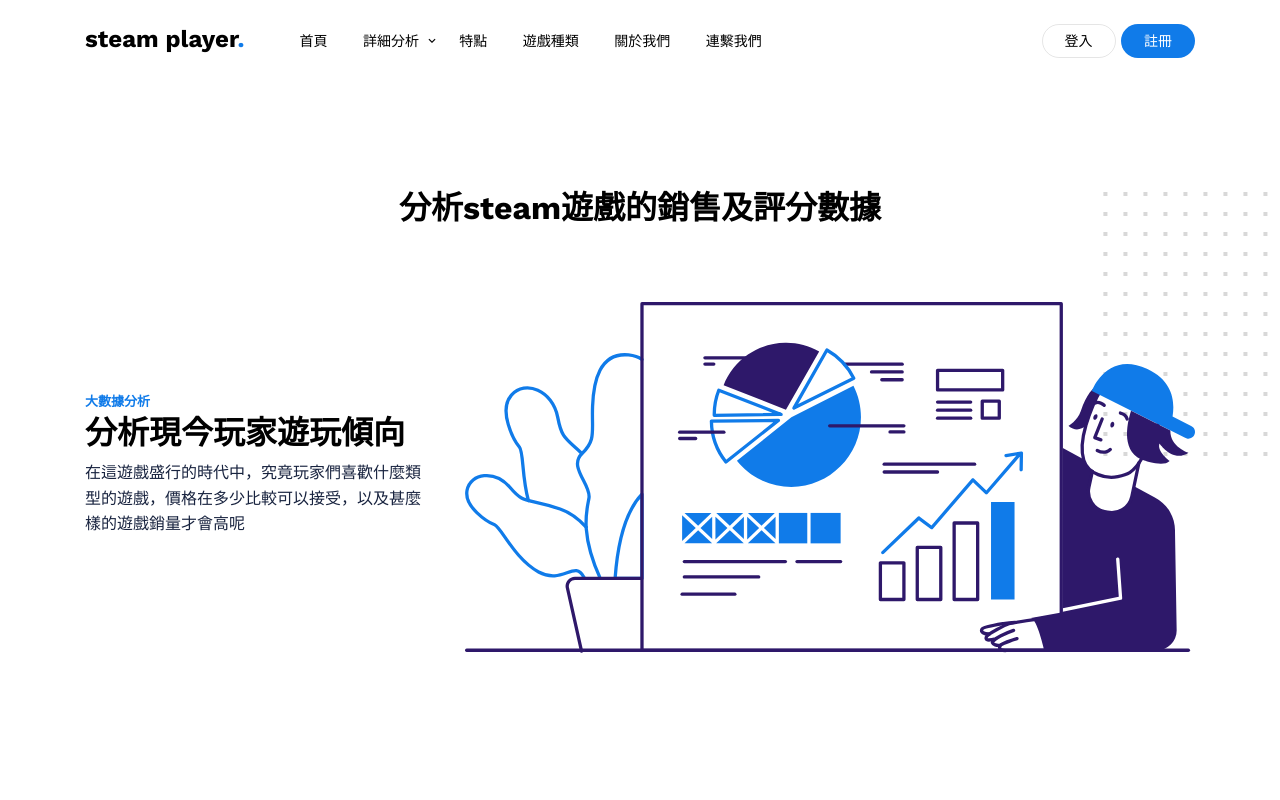
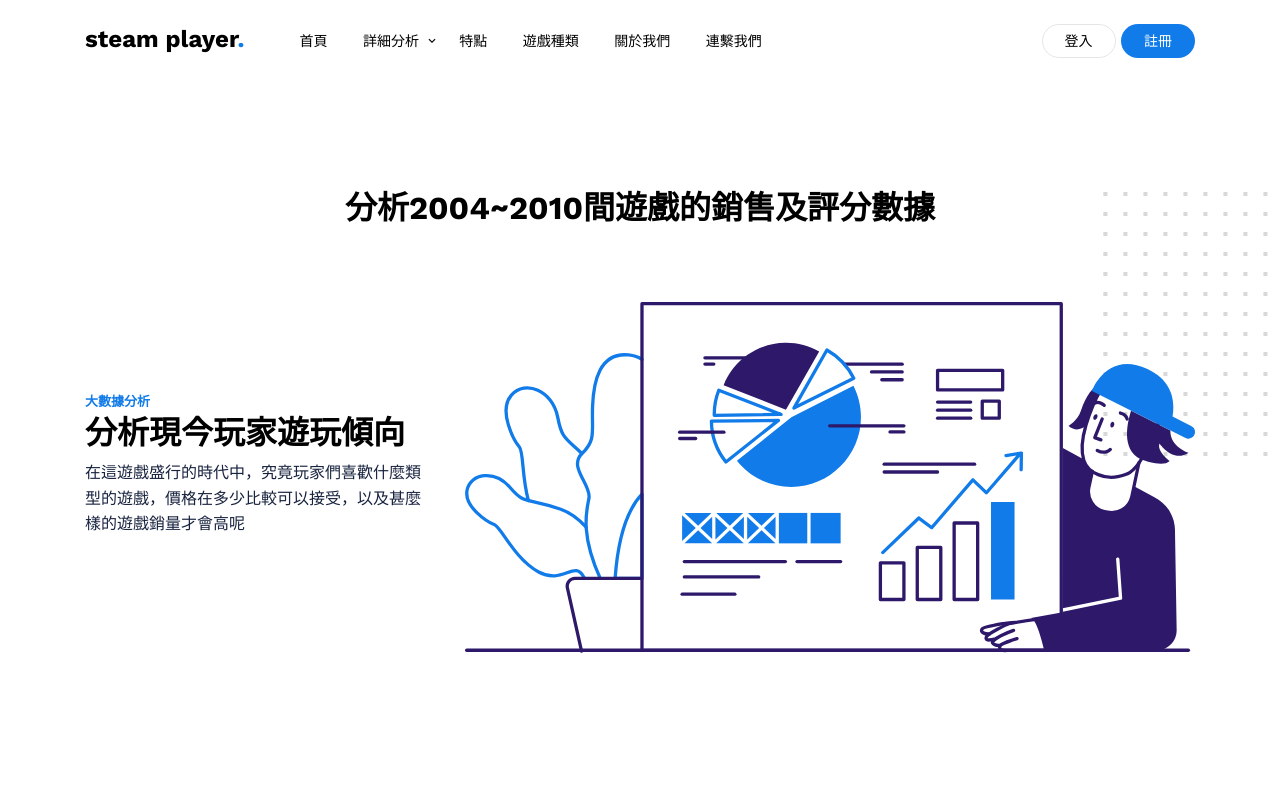
Before and after one commit to inori0520/2022ForClass, a plain HTML site: page index.html in a window 1280 px wide. Shown: the top 800 px of the page. Drawn offline with nearby package versions, Linux system fonts and the light colour scheme; files whose address does not match are found by name.

Commit message:
Update for title

```diff
--- a/index.html
+++ b/index.html
@@ -92,7 +92,7 @@
           <div class="dots"></div>
           <div class="row justify-content-center">
             <div class="col-md-7 text-center mb-5">
-              <h1 class="heading" data-aos="fade-up" data-aos-delay="0">分析steam遊戲的銷售及評分數據<span class="d-block"></span></h1>
+              <h1 class="heading" data-aos="fade-up" data-aos-delay="0">分析2004~2010間遊戲的銷售及評分數據<span class="d-block"></span></h1>
             </div>
           </div>
           <div class="row align-items-center">
```
